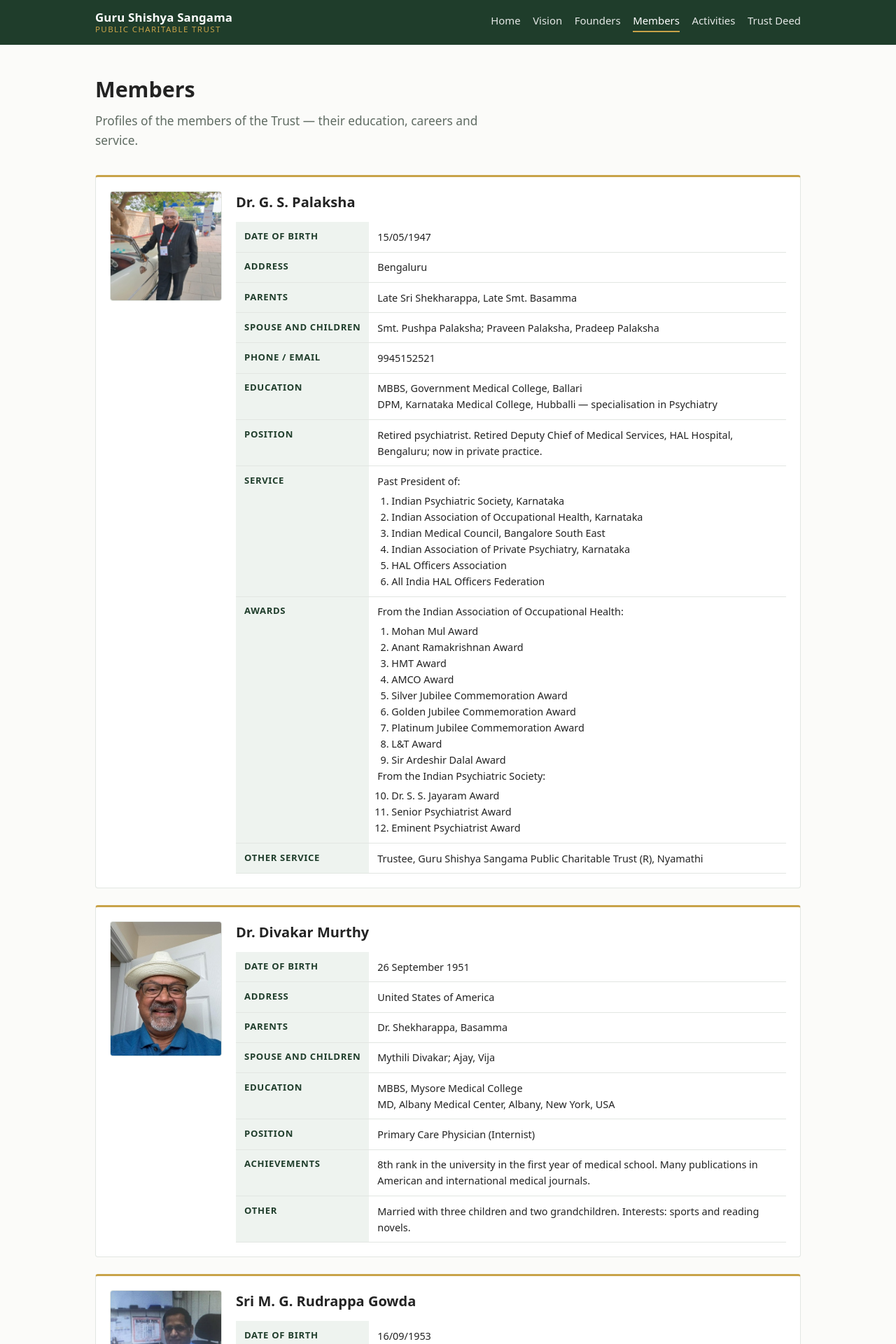
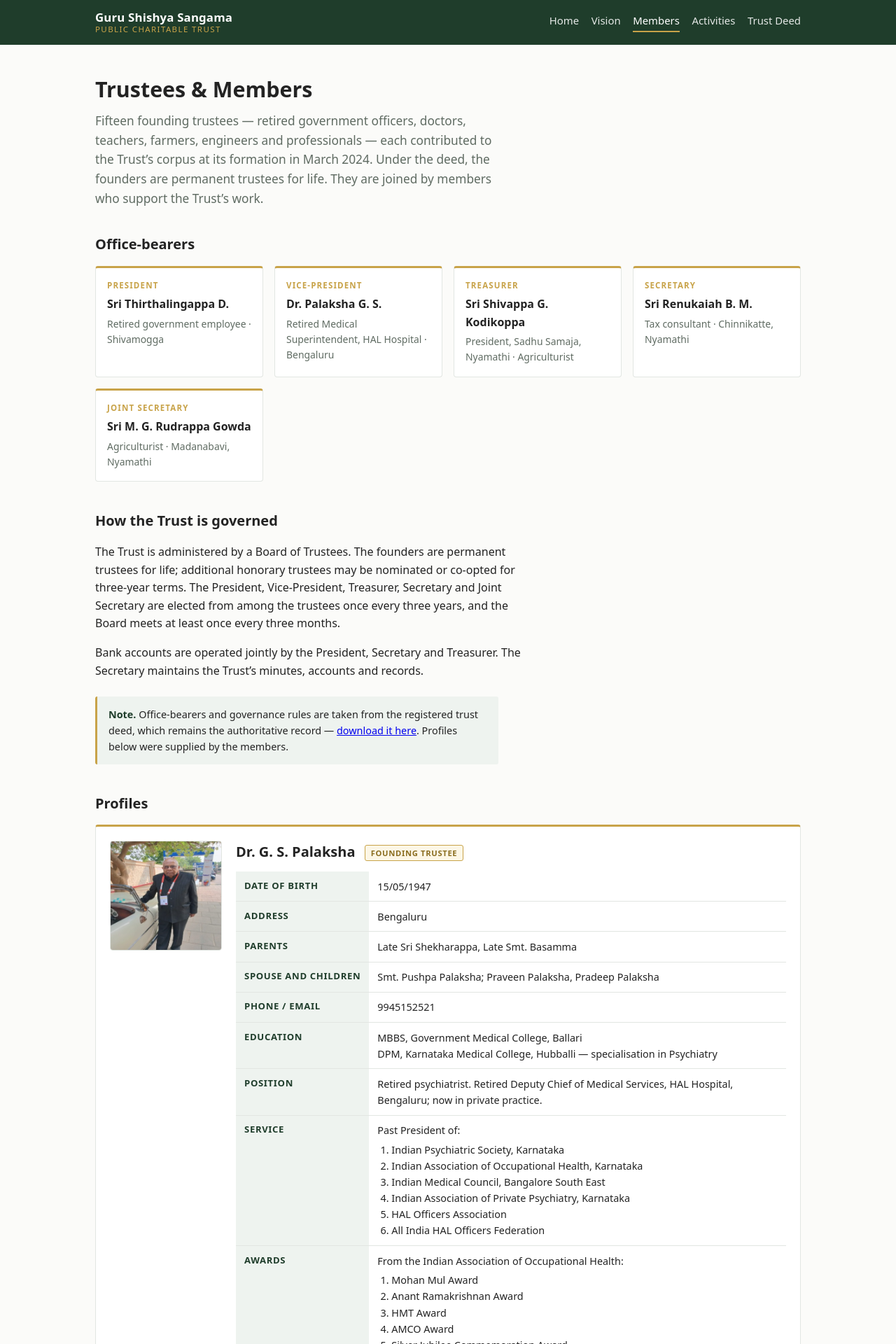
Before and after one commit to srniranjan/gss, a Jekyll site: the page built from members.html, in a window 1280 px wide. Shown: the top 1920 px of the page at 70% size. Built offline with Jekyll 4.4.1, drawn with Linux system fonts in a browser that asks for light colours; some of the changed text lies outside the part shown.

Commit message:
Merge Founders into a Trustees & Members page, with deed roles
Claude-Session: https://claude.ai/code/session_01G52CPsAazdr8xePzKMVePA

```diff
--- a/_layouts/default.html
+++ b/_layouts/default.html
@@ -16,7 +16,7 @@
         <span>Public Charitable Trust</span>
       </a>
       <nav class="site-nav">
-        {%- assign links = "index.html:Home,vision.html:Vision,founders.html:Founders,members.html:Members,activities.html:Activities,trust-deed.html:Trust Deed" | split: "," %}
+        {%- assign links = "index.html:Home,vision.html:Vision,members.html:Members,activities.html:Activities,trust-deed.html:Trust Deed" | split: "," %}
         {%- assign current = page.url | remove_first: "/" | default: "index.html" %}
         {%- for link in links %}
         {%- assign parts = link | split: ":" %}
--- a/index.html
+++ b/index.html
@@ -26,9 +26,9 @@ description: "A registered public charitable trust in Karnataka working on educa
         <h3>Our Vision &rarr;</h3>
         <p>The eight objectives the Trust is bound to, as registered.</p>
       </a>
-      <a class="card" href="founders.html">
-        <h3>Founders &rarr;</h3>
-        <p>The fifteen founding trustees and the office-bearers.</p>
+      <a class="card" href="members.html">
+        <h3>Trustees &amp; Members &rarr;</h3>
+        <p>Office-bearers, the fifteen founding trustees and member profiles.</p>
       </a>
       <a class="card" href="activities.html">
         <h3>Activities &rarr;</h3>
--- a/members.html
+++ b/members.html
@@ -1,14 +1,66 @@
 ---
 layout: default
-title: "Members"
-description: "Profiles of the members of Guru Shishya Sangama Public Charitable Trust."
+title: "Trustees & Members"
+description: "Office-bearers, founding trustees and members of Guru Shishya Sangama Public Charitable Trust."
 footer: "Nyamathi, Davangere District, Karnataka &mdash; 577223"
 ---
 
-    <h1 class="page-title">Members</h1>
+    <h1 class="page-title">Trustees &amp; Members</h1>
     <p class="lede">
-      Profiles of the members of the Trust &mdash; their education, careers and service.
+      Fifteen founding trustees &mdash; retired government officers, doctors, teachers, farmers,
+      engineers and professionals &mdash; each contributed to the Trust&rsquo;s corpus at its
+      formation in March 2024. Under the deed, the founders are permanent trustees for life.
+      They are joined by members who support the Trust&rsquo;s work.
     </p>
+
+    <h2>Office-bearers</h2>
+    <div class="officers">
+      <div class="officer">
+        <div class="role">President</div>
+        <h3>Sri Thirthalingappa D.</h3>
+        <p>Retired government employee &middot; Shivamogga</p>
+      </div>
+      <div class="officer">
+        <div class="role">Vice-President</div>
+        <h3>Dr. Palaksha G. S.</h3>
+        <p>Retired Medical Superintendent, HAL Hospital &middot; Bengaluru</p>
+      </div>
+      <div class="officer">
+        <div class="role">Treasurer</div>
+        <h3>Sri Shivappa G. Kodikoppa</h3>
+        <p>President, Sadhu Samaja, Nyamathi &middot; Agriculturist</p>
+      </div>
+      <div class="officer">
+        <div class="role">Secretary</div>
+        <h3>Sri Renukaiah B. M.</h3>
+        <p>Tax consultant &middot; Chinnikatte, Nyamathi</p>
+      </div>
+      <div class="officer">
+        <div class="role">Joint Secretary</div>
+        <h3>Sri M. G. Rudrappa Gowda</h3>
+        <p>Agriculturist &middot; Madanabavi, Nyamathi</p>
+      </div>
+    </div>
+
+    <h2>How the Trust is governed</h2>
+    <p>
+      The Trust is administered by a Board of Trustees. The founders are permanent trustees for
+      life; additional honorary trustees may be nominated or co-opted for three-year terms. The
+      President, Vice-President, Treasurer, Secretary and Joint Secretary are elected from among
+      the trustees once every three years, and the Board meets at least once every three months.
+    </p>
+    <p>
+      Bank accounts are operated jointly by the President, Secretary and Treasurer. The Secretary
+      maintains the Trust&rsquo;s minutes, accounts and records.
+    </p>
+
+    <div class="note">
+      <strong>Note.</strong> Office-bearers and governance rules are taken from the registered
+      trust deed, which remains the authoritative record &mdash;
+      <a href="trust-deed.html">download it here</a>. Profiles below were supplied by the members.
+    </div>
+
+    <h2>Profiles</h2>
 
 {% for member in site.data.members %}
     <div class="member">
@@ -18,7 +70,7 @@ footer: "Nyamathi, Davangere District, Karnataka &mdash; 577223"
       <div class="member-photo placeholder">{{ member.initials }}</div>
       {%- endif %}
       <div>
-        <h2>{{ member.name }}</h2>
+        <h2>{{ member.name }}{% if member.founder %} <span class="tag">Founding trustee</span>{% endif %}</h2>
         <div class="table-wrap">
           <table>
             <tbody>
--- a/style.css
+++ b/style.css
@@ -261,7 +261,7 @@ th {
   white-space: nowrap;
 }
 
-/* ---------- founders ---------- */
+/* ---------- office-bearers ---------- */
 
 .officers {
   display: grid;
@@ -331,6 +331,21 @@ th {
 
 .member h2 {
   margin: 0 0 0.75rem;
+}
+
+.tag {
+  display: inline-block;
+  vertical-align: middle;
+  margin-left: 0.5rem;
+  padding: 0.1rem 0.5rem;
+  border: 1px solid var(--accent);
+  border-radius: 3px;
+  color: #8a6d1f;
+  background: #fdf7e6;
+  font-size: 0.7rem;
+  font-weight: 600;
+  text-transform: uppercase;
+  letter-spacing: 0.06em;
 }
 
 .member table {
```
Also changed, not shown: _data/members.yml (+45 -7 lines), founders.html (deleted, +0 -89 lines).
